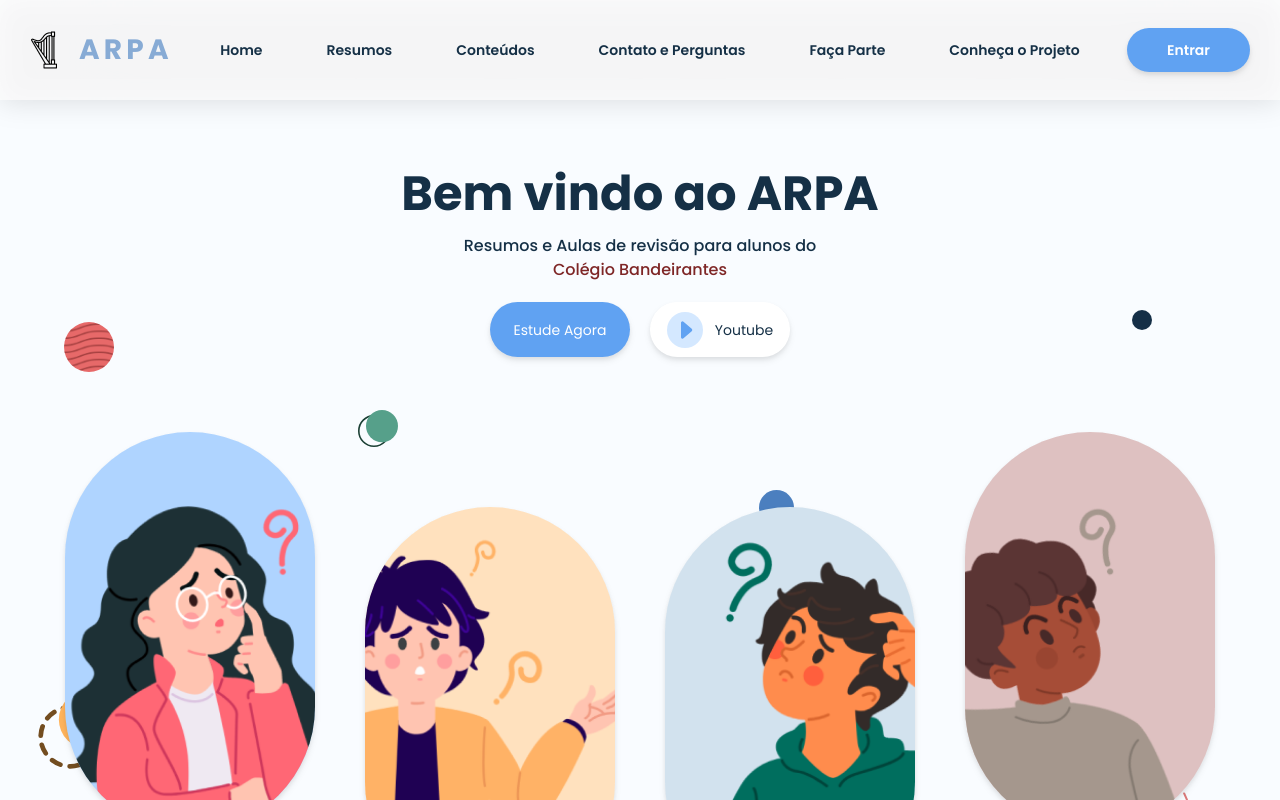
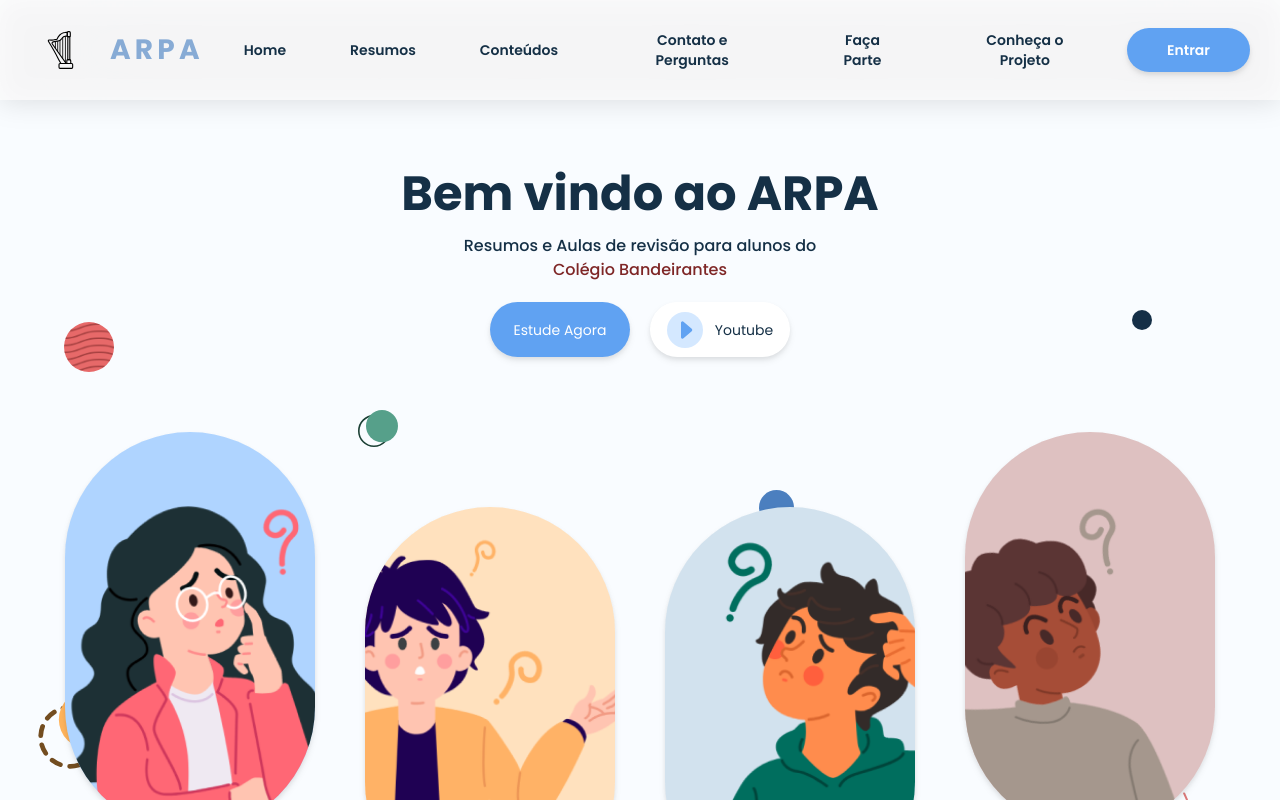
Before and after one commit to KesneyFerro/arpa, a Next.js app: page / in a window 1280 px wide. Shown: the top 800 px of the page. Built offline with nearby package versions, Linux system fonts and the light colour scheme.

Commit message:
logo update

```diff
--- a/components/layout/navbar.tsx
+++ b/components/layout/navbar.tsx
@@ -14,8 +14,8 @@
           <div id="logo" className="mr-5">
             <img
               alt="Logo Arpa"
-              src="/arpa_logo.png"
-              className="min-w-[29px]"
+              src="/arpa_logo.svg"
+              className="min-w-[60px]"
             />
           </div>
           <h1 className="tracking-[.15em] text-[1.75rem] font-bold text-[#87ABD5]">
--- a/pages/index.tsx
+++ b/pages/index.tsx
@@ -297,7 +297,13 @@
           <div className="contentFooter absolute h-full w-full bottom-0">
             <div className="decorationFooter absolute w-full h-full z-10"></div>
             <div className="mainFooter absolute flex flex-col items-center justify-end  w-full h-full">
-              <div className="logoFooter rounded-full bg-black h-[100px] w-[100px] shadow-xl"></div>
+              <div className="logoFooter rounded-full bg-white h-[100px] w-[100px] shadow-xl flex  items-center justify-center">
+                <img
+                  src="arpa_logo.svg"
+                  alt="logo"
+                  className="min-w-[29px] font-bold"
+                />
+              </div>
               <h3 className="text-xl text-[#032440] font-bold mt-[20px]">
                 ESTUDE, VOCÊ CONSEGUE!
               </h3>
```
Also changed, not shown: public/arpa_logo.svg (added).
